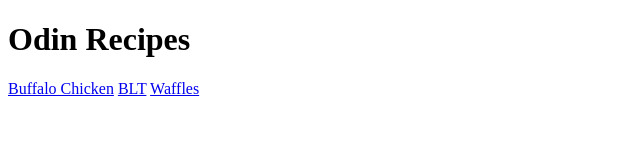
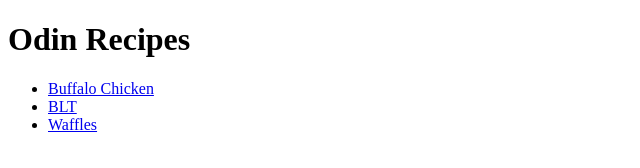
Before and after one commit to JJHick95/odin-recipes, a plain HTML site: page index.html in a window 1280 px wide. Shown: the whole page, without its empty margins (0-640 px from the left). Drawn offline with Linux system fonts and the light colour scheme.

Commit message:
Turn reference links into an unordered list
Lists are better visually than having links all on one line.

```diff
--- a/index.html
+++ b/index.html
@@ -8,10 +8,10 @@
 <body>
     <h1>Odin Recipes</h1>
 
-    <a href="recipes/buffalo-chicken.html">Buffalo Chicken</a>
-
-    <a href="recipes/blt.html">BLT</a>
-
-    <a href="recipes/waffles.html">Waffles</a>
+    <ul>
+        <li><a href="recipes/buffalo-chicken.html">Buffalo Chicken</a></li>
+        <li><a href="recipes/blt.html">BLT</a></li>
+        <li><a href="recipes/waffles.html">Waffles</a></li>
+    </ul>
 </body>
 </html>
```
